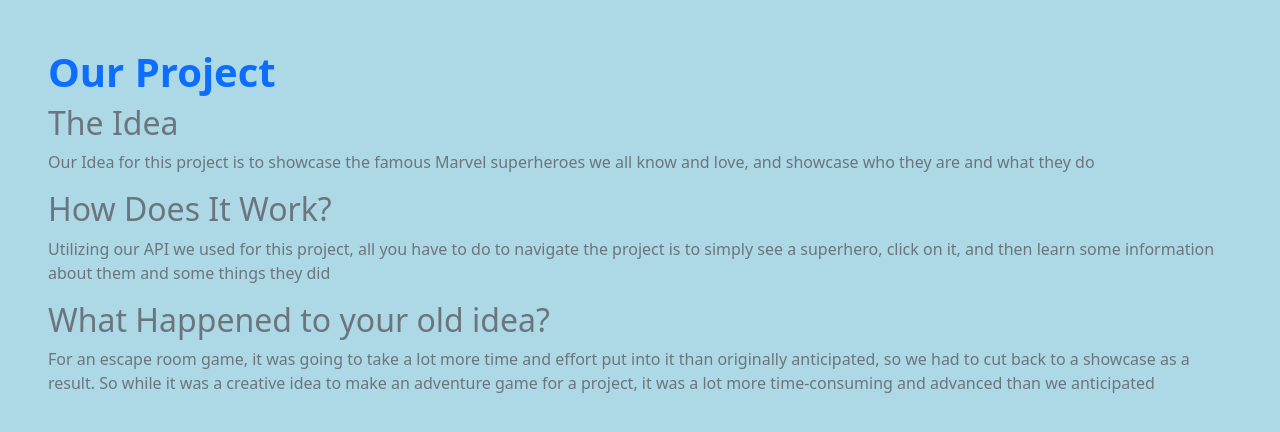
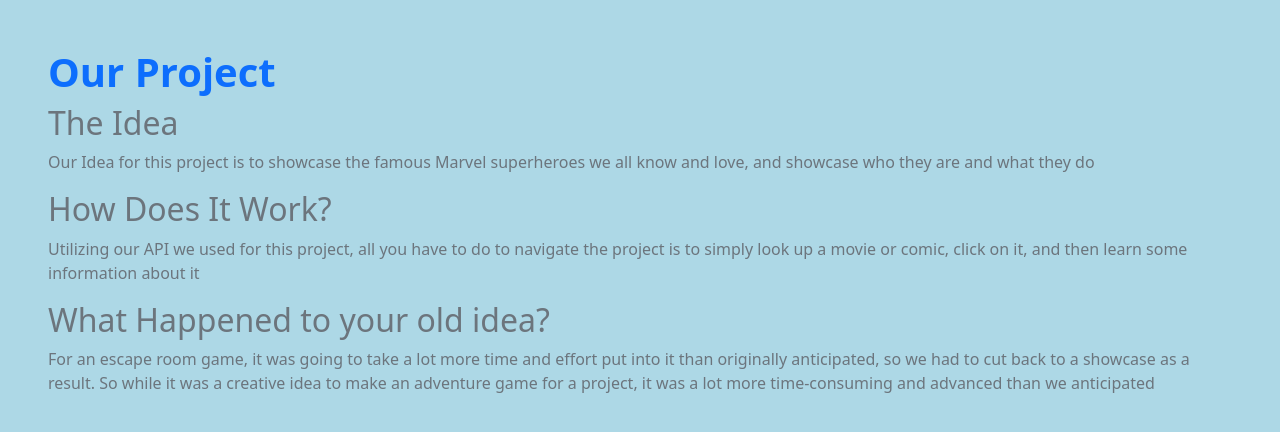
Before and after one commit to kayleehou/groupflask, a Flask app: page /ouridea/ in a window 1280 px wide. Shown: the part 66-498 px from the top of the page. Run offline with Flask 2, Linux system fonts and the light colour scheme.

Commit message:
change to fit project

```diff
--- a/templates/ouridea.html
+++ b/templates/ouridea.html
@@ -11,7 +11,7 @@
         <h2 class="text-secondary">The Idea</h2>
         <p class="text-secondary">Our Idea for this project is to showcase the famous Marvel superheroes we all know and love, and showcase who they are and what they do</p>
         <h2 class="text-secondary">How Does It Work?</h2>
-        <p class="text-secondary">Utilizing our API we used for this project, all you have to do to navigate the project is to simply see a superhero, click on it, and then learn some information about them and some things they did</p>
+        <p class="text-secondary">Utilizing our API we used for this project, all you have to do to navigate the project is to simply look up a movie or comic, click on it, and then learn some information about it</p>
         <h2 class="text-secondary">What Happened to your old idea?</h2>
         <p class="text-secondary">For an escape room game, it was going to take a lot more time and effort put into it than originally anticipated, so we had to cut back to a showcase as a result. So while it was a creative idea to make an adventure game for a project, it was a lot more time-consuming and advanced than we anticipated</p>
 
```
